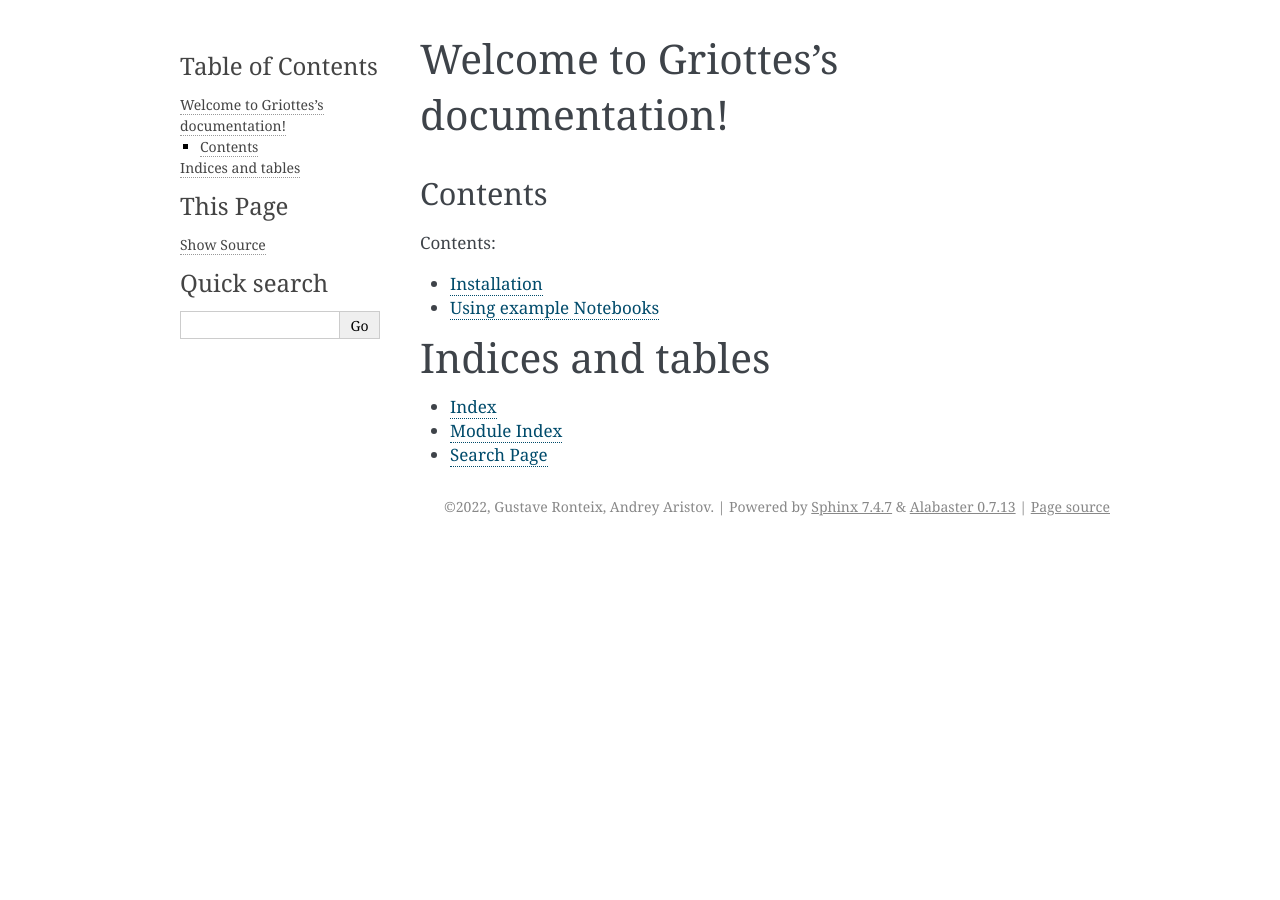
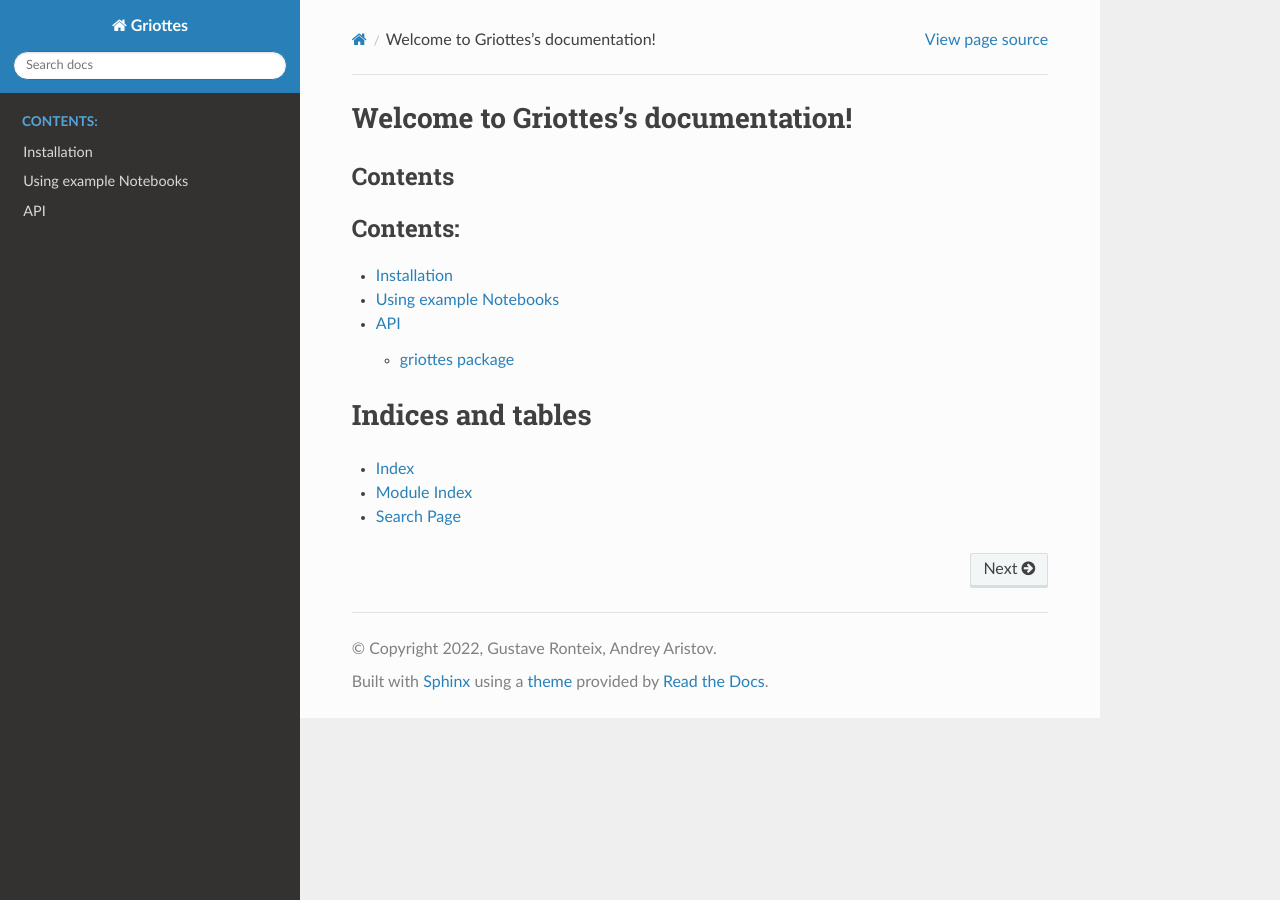
Before and after one commit to BaroudLab/Griottes, a Sphinx documentation site: the page built from docs/source/index.rst, in a window 1280 px wide. Built offline with Sphinx 7.4.7 and the Read the Docs theme 2.0.0, drawn with Linux system fonts in a browser that asks for light colours.

Commit message:
autodocs

```diff
--- /dev/null
+++ b/docs/source/api.rst
@@ -0,0 +1,7 @@
+API
+---
+
+.. toctree::
+   :maxdepth: 5
+
+   API/griottes
--- a/docs/source/conf.py
+++ b/docs/source/conf.py
@@ -10,9 +10,9 @@
 # add these directories to sys.path here. If the directory is relative to the
 # documentation root, use os.path.abspath to make it absolute, like shown here.
 #
-# import os
-# import sys
-# sys.path.insert(0, os.path.abspath('.'))
+import os
+import sys
+sys.path.insert(0, os.path.abspath('.'))
 
 
 # -- Project information -----------------------------------------------------
@@ -30,8 +30,14 @@
 # Add any Sphinx extension module names here, as strings. They can be
 # extensions coming with Sphinx (named 'sphinx.ext.*') or your custom
 # ones.
-extensions = []
+extensions = ['sphinx.ext.autodoc',
+'sphinx.ext.autosummary',
+'sphinx.ext.coverage', 'sphinx.ext.napoleon']
 
+autodoc_default_options = {
+    'member-order': 'bysource',
+    'special-members': '__init__',
+}
 # Add any paths that contain templates here, relative to this directory.
 templates_path = ['_templates']
 
@@ -46,7 +52,7 @@
 # The theme to use for HTML and HTML Help pages.  See the documentation for
 # a list of builtin themes.
 #
-html_theme = 'alabaster'
+html_theme = "sphinx_rtd_theme"
 
 # Add any paths that contain custom static files (such as style sheets) here,
 # relative to this directory. They are copied after the builtin static files,
--- a/docs/source/index.rst
+++ b/docs/source/index.rst
@@ -14,6 +14,7 @@
 
    installation
    usage
+   api
 
 
 
--- a/griottes/__init__.py
+++ b/griottes/__init__.py
@@ -12,3 +12,9 @@
     network_plot_2D as plot_2D,
     network_plot_3D as plot_3D,
 )
+
+__all__ = [
+    generate_contact_graph,
+    generate_delaunay_graph,
+    generate_geometric_graph
+]
--- a/setup.py
+++ b/setup.py
@@ -29,7 +29,8 @@
         "scikit-image",
         "sklearn",
         "matplotlib",
-        "seaborn"
+        "seaborn",
+        "sphinx-rtd-theme"
     ],
     packages=[
         "griottes",
```
Also changed, not shown: docs/source/API/griottes.rst (added, +35 -0 lines), docs/source/usage.rst (line endings or trailing spaces), 4 other files.
